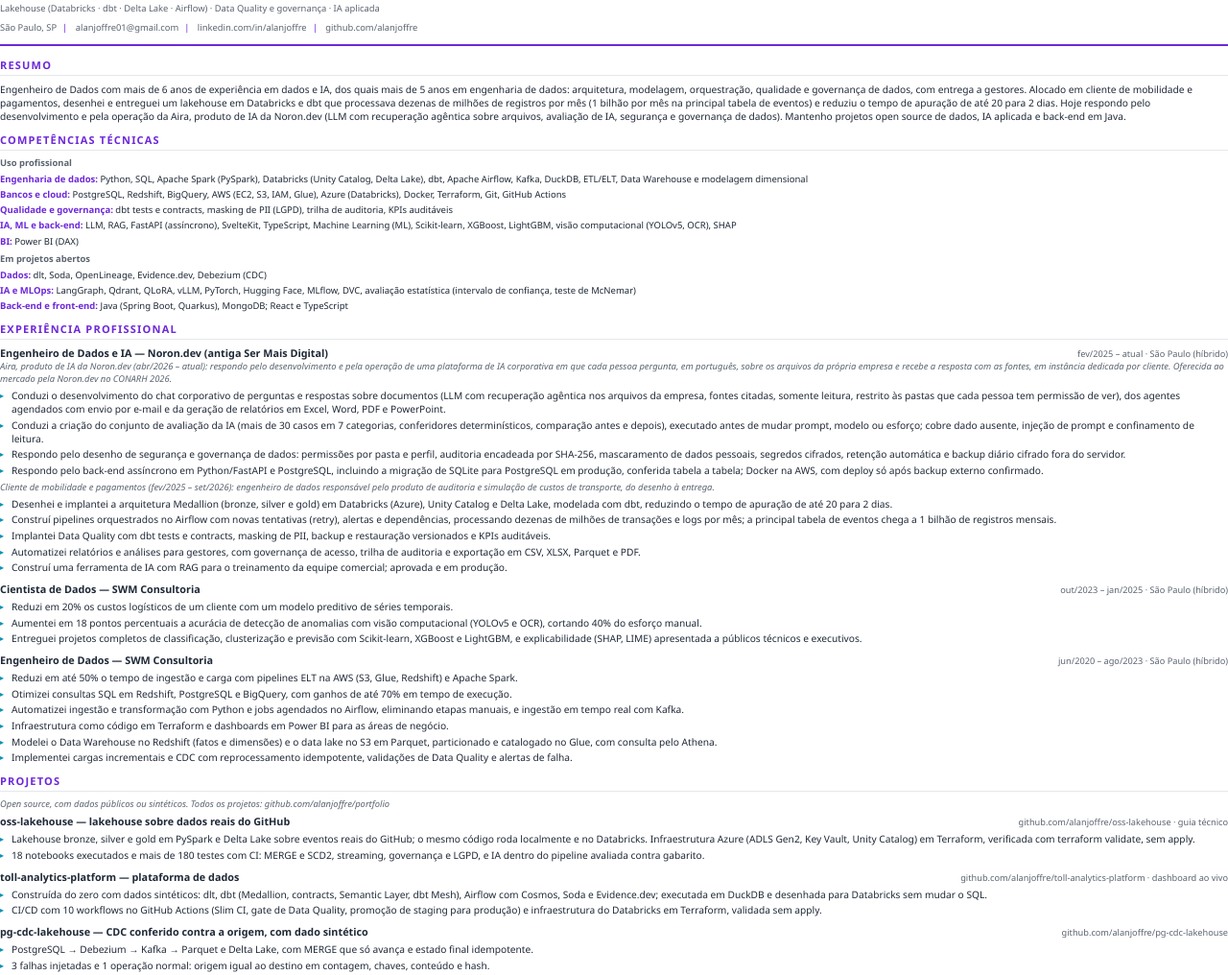
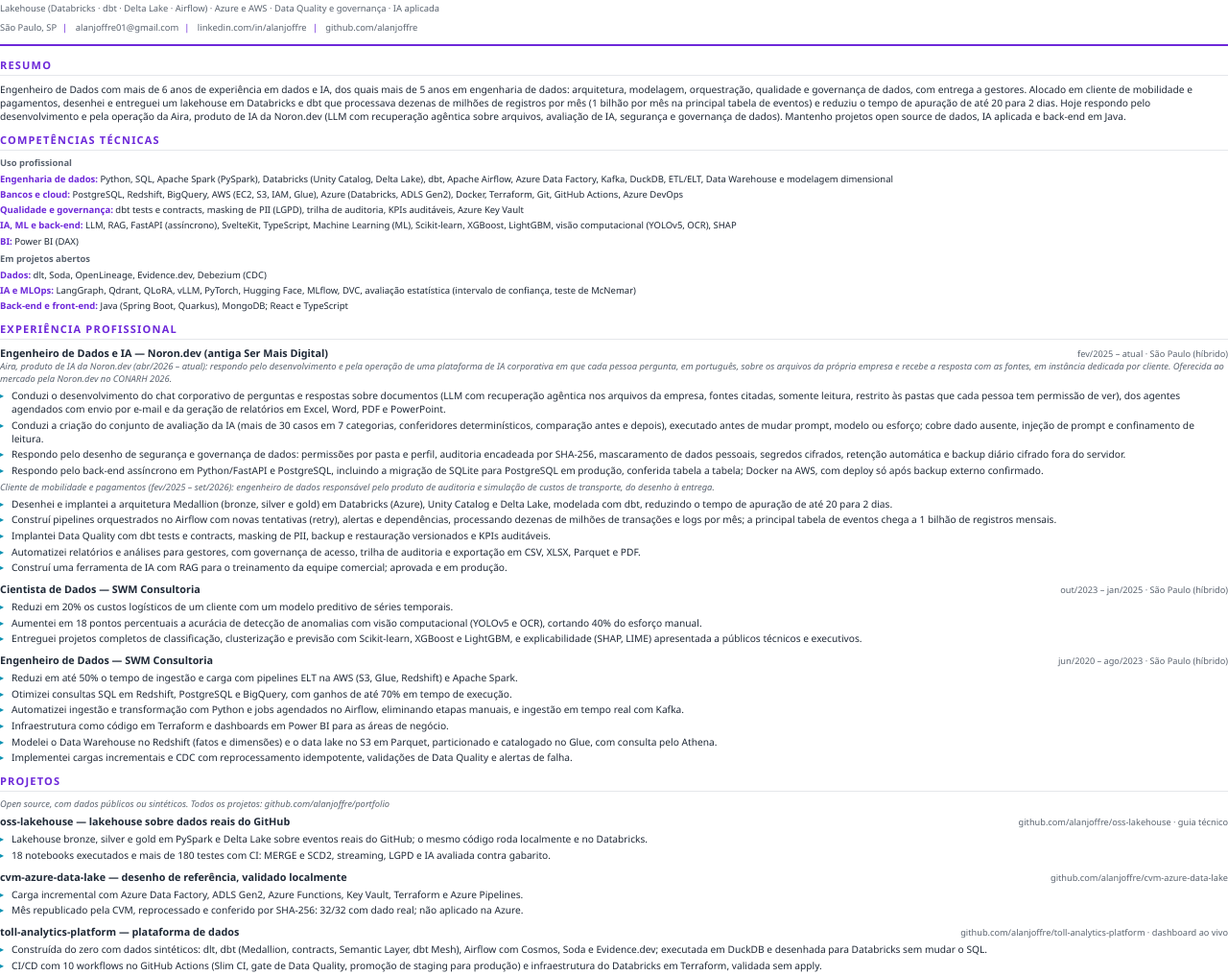
Before and after one commit to alanjoffre/my-profile, a plain HTML site: page curriculo/curriculo-ptbr.html in a window 1280 px wide. Shown: the part 54-1070 px from the top of the page at 96% size. Drawn offline with Linux system fonts and the light colour scheme.

Commit message:
docs: cvm-azure-data-lake na página e no currículo (html e PDF)

```diff
--- a/curriculo/curriculo-ptbr.html
+++ b/curriculo/curriculo-ptbr.html
@@ -45,7 +45,7 @@
   <header>
     <h1>Alan Joffre</h1>
     <div class="role">Engenheiro de Dados</div>
-    <div class="contact">Lakehouse (Databricks · dbt · Delta Lake · Airflow) · Data Quality e governança · IA aplicada</div>
+    <div class="contact">Lakehouse (Databricks · dbt · Delta Lake · Airflow) · Azure e AWS · Data Quality e governança · IA aplicada</div>
     <div class="contact">
       <span>São Paulo, SP</span><span class="sep">|</span>
       <span>alanjoffre01@gmail.com</span><span class="sep">|</span>
@@ -62,9 +62,9 @@
   <section>
     <h2>Competências técnicas</h2>
     <div class="group">Uso profissional</div>
-    <div class="skill-row"><b>Engenharia de dados:</b> Python, SQL, Apache Spark (PySpark), Databricks (Unity Catalog, Delta Lake), dbt, Apache Airflow, Kafka, DuckDB, ETL/ELT, Data Warehouse e modelagem dimensional</div>
-    <div class="skill-row"><b>Bancos e cloud:</b> PostgreSQL, Redshift, BigQuery, AWS (EC2, S3, IAM, Glue), Azure (Databricks), Docker, Terraform, Git, GitHub Actions</div>
-    <div class="skill-row"><b>Qualidade e governança:</b> dbt tests e contracts, masking de PII (LGPD), trilha de auditoria, KPIs auditáveis</div>
+    <div class="skill-row"><b>Engenharia de dados:</b> Python, SQL, Apache Spark (PySpark), Databricks (Unity Catalog, Delta Lake), dbt, Apache Airflow, Azure Data Factory, Kafka, DuckDB, ETL/ELT, Data Warehouse e modelagem dimensional</div>
+    <div class="skill-row"><b>Bancos e cloud:</b> PostgreSQL, Redshift, BigQuery, AWS (EC2, S3, IAM, Glue), Azure (Databricks, ADLS Gen2), Docker, Terraform, Git, GitHub Actions, Azure DevOps</div>
+    <div class="skill-row"><b>Qualidade e governança:</b> dbt tests e contracts, masking de PII (LGPD), trilha de auditoria, KPIs auditáveis, Azure Key Vault</div>
     <div class="skill-row"><b>IA, ML e back-end:</b> LLM, RAG, FastAPI (assíncrono), SvelteKit, TypeScript, Machine Learning (ML), Scikit-learn, XGBoost, LightGBM, visão computacional (YOLOv5, OCR), SHAP</div>
     <div class="skill-row"><b>BI:</b> Power BI (DAX)</div>
     <div class="group">Em projetos abertos</div>
@@ -128,8 +128,17 @@
       <div class="job-head"><span class="job-title">oss-lakehouse — lakehouse sobre dados reais do GitHub</span>
         <span class="job-meta"><a href="https://github.com/alanjoffre/oss-lakehouse">github.com/alanjoffre/oss-lakehouse</a> · <a href="https://github.com/alanjoffre/oss-lakehouse/blob/main/GUIA_TECNICO.md">guia técnico</a></span></div>
       <ul>
-        <li>Lakehouse bronze, silver e gold em PySpark e Delta Lake sobre eventos reais do GitHub; o mesmo código roda localmente e no Databricks. Infraestrutura Azure (ADLS Gen2, Key Vault, Unity Catalog) em Terraform, verificada com terraform validate, sem apply.</li>
-        <li>18 notebooks executados e mais de 180 testes com CI: MERGE e SCD2, streaming, governança e LGPD, e IA dentro do pipeline avaliada contra gabarito.</li>
+        <li>Lakehouse bronze, silver e gold em PySpark e Delta Lake sobre eventos reais do GitHub; o mesmo código roda localmente e no Databricks.</li>
+        <li>18 notebooks executados e mais de 180 testes com CI: MERGE e SCD2, streaming, LGPD e IA avaliada contra gabarito.</li>
+      </ul>
+    </div>
+
+    <div class="job">
+      <div class="job-head"><span class="job-title">cvm-azure-data-lake — desenho de referência, validado localmente</span>
+        <span class="job-meta"><a href="https://github.com/alanjoffre/cvm-azure-data-lake">github.com/alanjoffre/cvm-azure-data-lake</a></span></div>
+      <ul>
+        <li>Carga incremental com Azure Data Factory, ADLS Gen2, Azure Functions, Key Vault, Terraform e Azure Pipelines.</li>
+        <li>Mês republicado pela CVM, reprocessado e conferido por SHA-256: 32/32 com dado real; não aplicado na Azure.</li>
       </ul>
     </div>
 
--- a/style.css
+++ b/style.css
@@ -184,7 +184,7 @@ footer { margin-top: 48px; padding-bottom: 32px; color: var(--muted); font-size:
 
 /* Computador */
 @media (min-width: 880px) {
-  .projects { grid-template-columns: repeat(3, 1fr); }
+  .projects { grid-template-columns: repeat(2, 1fr); }
   .stack { grid-template-columns: repeat(4, 1fr); gap: 24px; }
 }
 
```
Also changed, not shown: index.html (+8 -1 lines), 1 other file.
